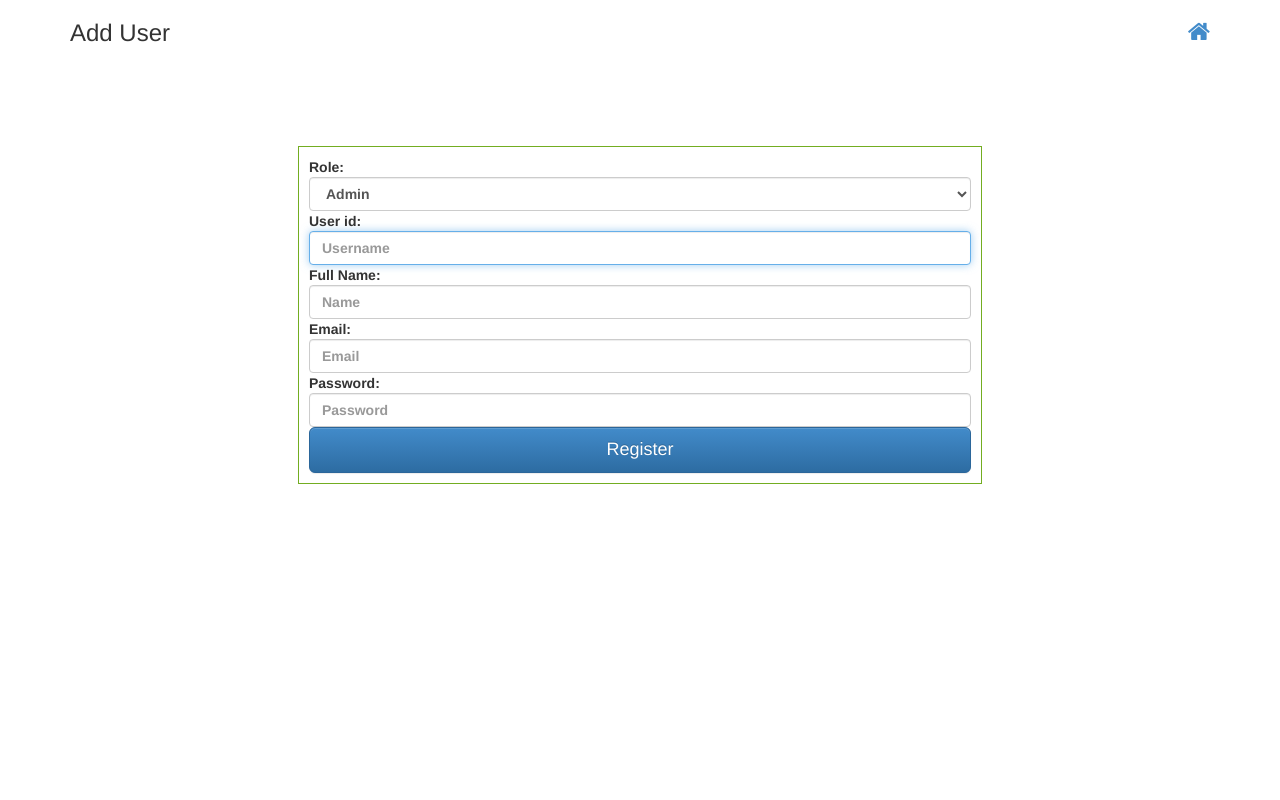
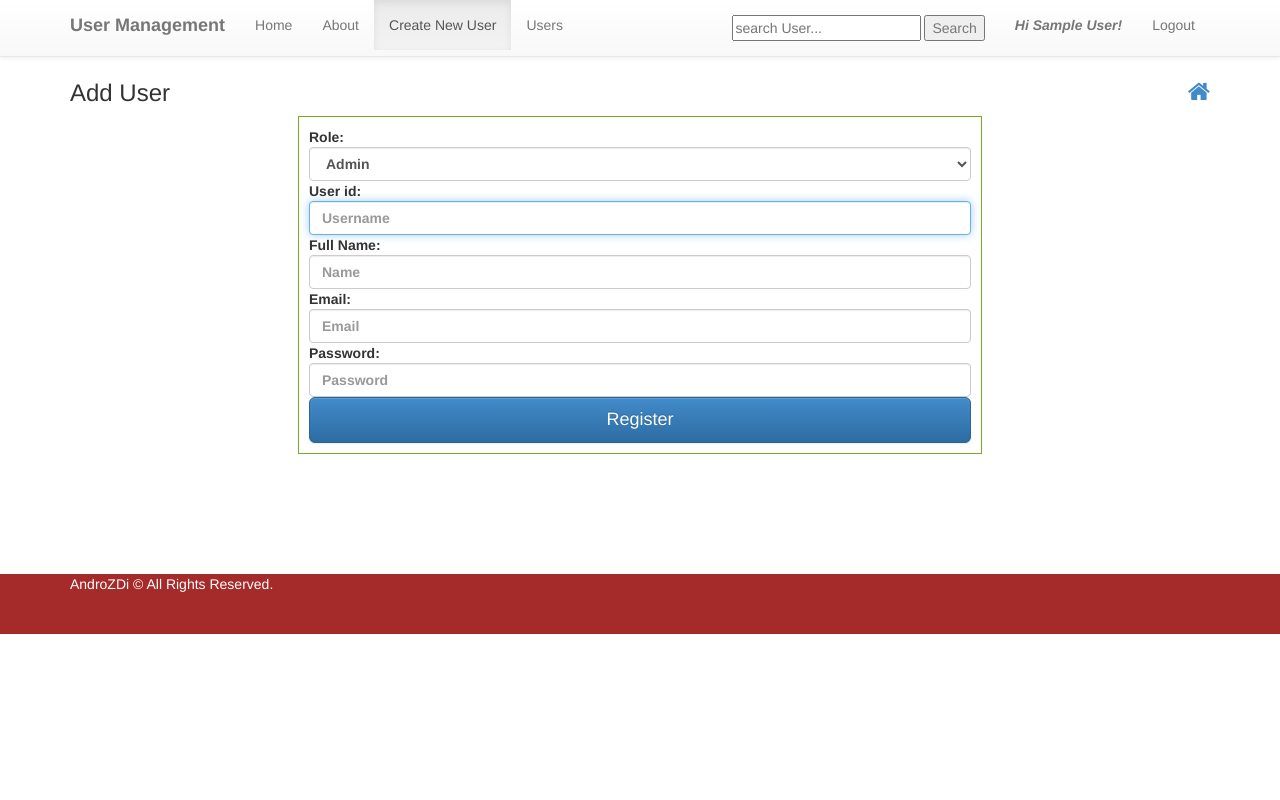
Before and after one commit to hriks/user_management, a Flask app: page /register in a window 1280 px wide. Run offline with Flask 2, Linux system fonts and the light colour scheme; the visitor is signed in with stand-in values (Sample User, id 1); some libraries are stand-ins or nearby versions.

Commit message:
fix footer

```diff
--- a/templates/forms/register.html
+++ b/templates/forms/register.html
@@ -8,7 +8,6 @@ Add User
     <style type="text/css">
       .center {
     margin: auto;
-    margin-top: 100px;
     width: 60%;
     height: 60%;
     border: 1px solid #73AD21;
--- a/templates/layouts/form.html
+++ b/templates/layouts/form.html
@@ -35,6 +35,56 @@
 
 </head>
 <body class="form-only-page">
+<div id="wrap">
+
+    <!-- Fixed navbar -->
+    <div class="navbar navbar-default navbar-fixed-top">
+      <div class="container">
+        <div class="navbar-header">
+          <button type="button" class="navbar-toggle" data-toggle="collapse" data-target=".navbar-collapse">
+            <span class="icon-bar"></span>
+            <span class="icon-bar"></span>
+            <span class="icon-bar"></span>
+          </button>
+          <a class="navbar-brand" href="/"><b>User Management</b></a>
+        </div>
+        <div class="collapse navbar-collapse" >
+          <ul class="nav navbar-nav">
+            <li {% if request.endpoint == 'home' %} class="active" {% endif %}><a href="{{ url_for('home') }}">Home</a></li>
+            <li {% if request.endpoint == 'about' %} class="active" {% endif %}><a href="{{ url_for('about') }}">About</a></li>
+            {% if session['name'] %}
+            {% if session['role'] == 'admin' %}
+            <li {% if request.endpoint == 'register' %} class="active" {% endif %}><a href="{{ url_for('register') }}">
+            Create New User
+            </a></li>
+            {% endif %}
+            <li {% if request.endpoint == 'users' %} class="active" {% endif %}><a href="{{ url_for('users') }}">
+            Users </a></li>
+             {% endif %}</a></li>
+
+          </ul>
+          <ul class="nav navbar-nav pull-right">{% if session['name'] %}
+
+            <li> <a>
+            <form action="search" method="post" class="form">
+            <input type="text" name="search" placeholder="search User..."> <input type="submit" name= "Search" value ="Search" />
+            </form>
+            </a></li>
+
+
+          <li> <a>
+            <b><i>Hi {{ session['name'] }}!</i></b>
+            </a></li>
+
+          <li><a href="{{ url_for('logout') }}">Logout</a></li>
+
+          {% else %}
+            <li><a href="{{ url_for('login') }}">Login</a></li>
+          {% endif %}
+          </ul>
+        </div><!--/.nav-collapse -->
+      </div>
+    </div>
 
   <div class="container">
 
@@ -66,6 +116,19 @@
     load: ('https:' == location.protocol ? '//ssl' : '//www') + '.google-analytics.com/ga.js'
   });
   </script>
-
+  <div>
+    </br>
+    </br>
+    </br>
+    </br>
+    </br>
+    </br>
+  </div>
+<div id="footer" style="background-color: brown; color: white">
+    <div class="container">
+      <p>AndroZDi &copy; All Rights Reserved.</p>
+      {% block footer %}{% endblock %}
+    </div>
+  </div>
 </body>
 </html>
--- a/templates/layouts/main.html
+++ b/templates/layouts/main.html
@@ -120,7 +120,6 @@
   <script type="text/javascript" src="/static/js/libs/bootstrap-3.1.1.min.js" defer></script>
   <script type="text/javascript" src="/static/js/plugins.js" defer></script>
   <script type="text/javascript" src="/static/js/script.js" defer></script>
-  <!-- Google Analytics - Change UA-XXXXX-X to be your site's ID -->
   <script>
   window._gaq = [['_setAccount','UAXXXXXXXX1'],['_trackPageview'],['_trackPageLoadTime']];
   Modernizr.load({
```
